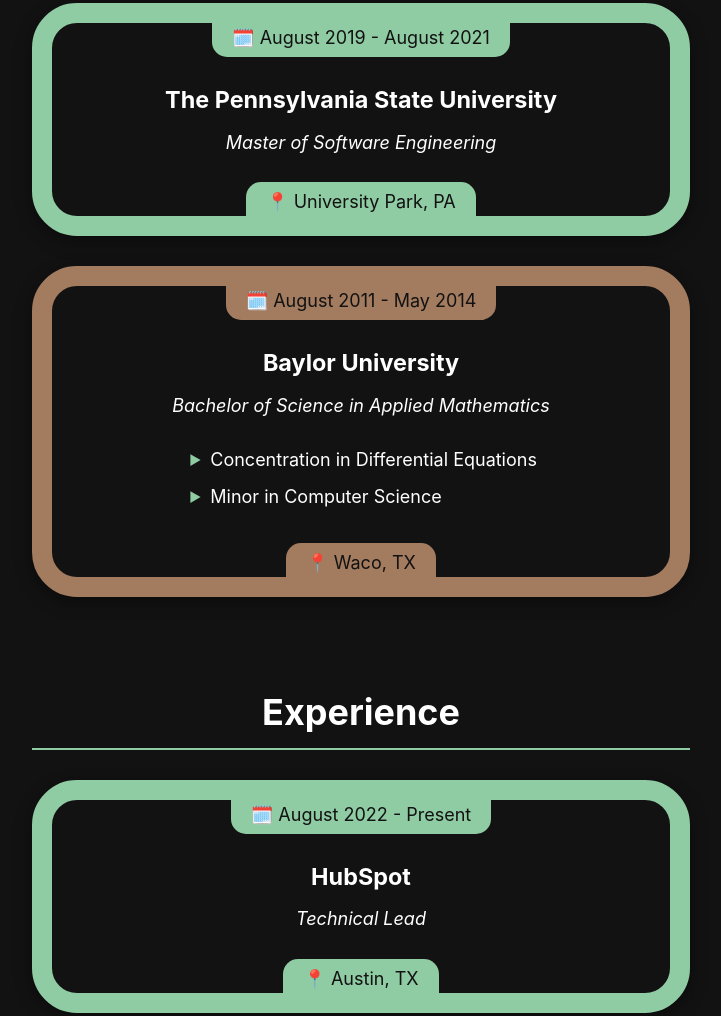
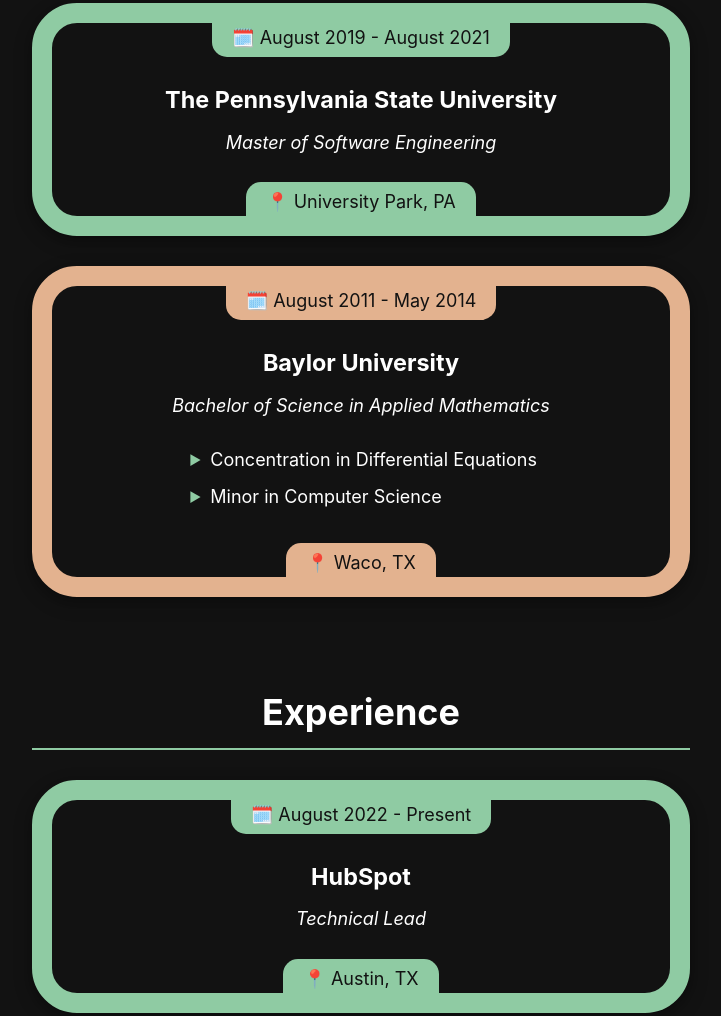
Before and after one commit to alonso-cadenas/alonsocadenas.com, a website built with Vite: page index.html in a window 1280 px wide. Shown: the part 1707-2723 px from the top of the page, without its empty margins (279-1000 px from the left). Built offline with nearby package versions, Linux system fonts and the dark colour scheme.

Commit message:
Better contrast for the secondary color.

```diff
--- a/src/css/global.css
+++ b/src/css/global.css
@@ -12,7 +12,7 @@
 @media (prefers-color-scheme: dark) {
   :root {
     --primary-color: #8fcba3;
-    --secondary-color: #a37b5f;
+    --secondary-color: #e3b28f;
     --background-color: #121212;
     --alt-background-color: #1e1e1e;
     --text-color: #ffffff;
```
